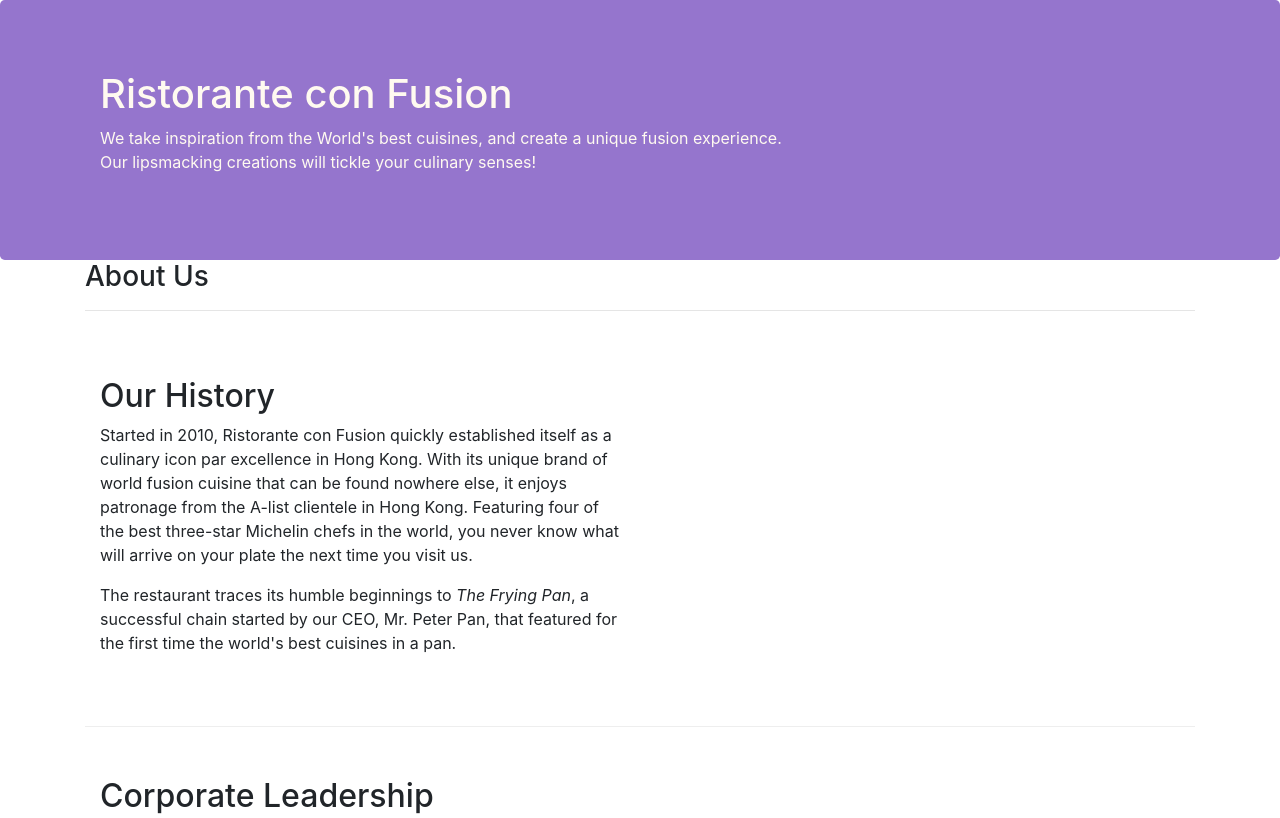
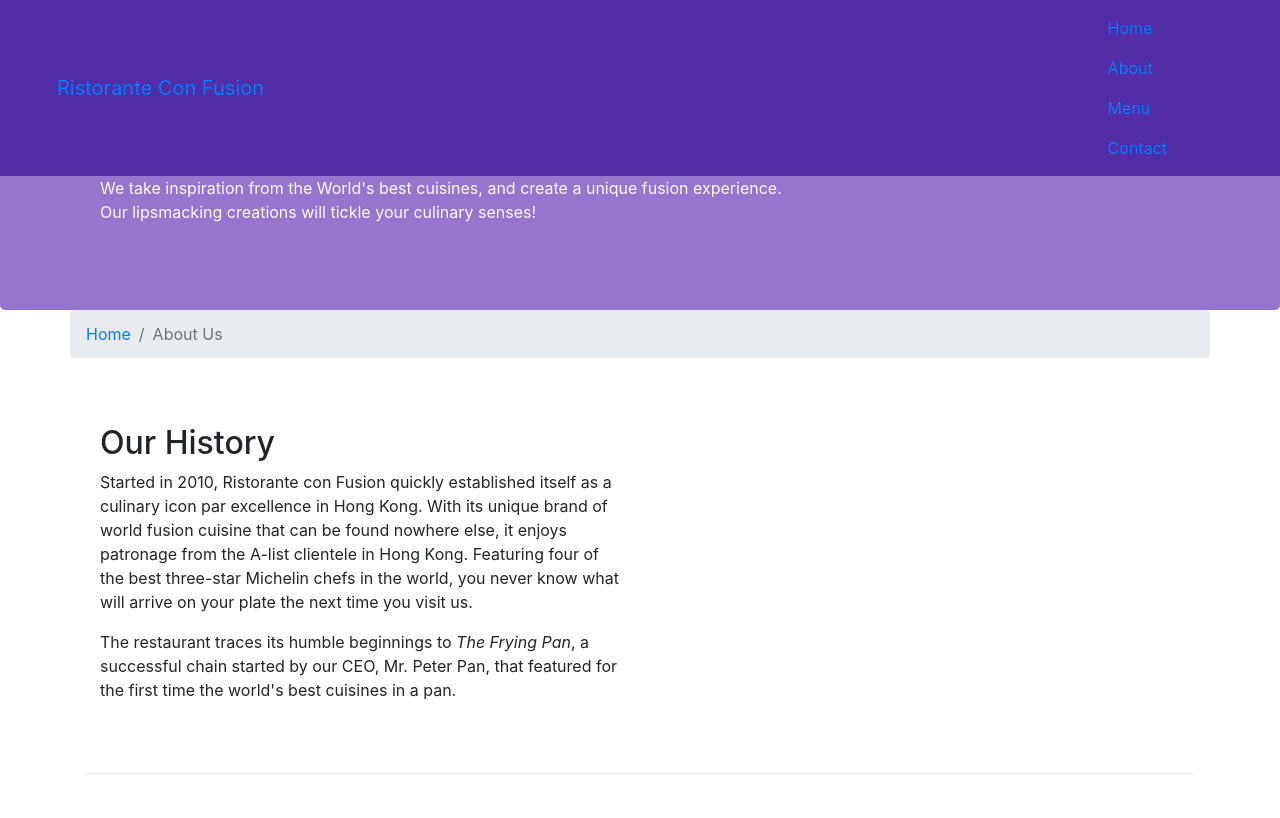
Before and after one commit to matienzar83/Bootstrap_conFusion, a website: page aboutus.html in a window 1280 px wide. Shown: the top 818 px of the page. Drawn offline with nearby package versions, Linux system fonts and the light colour scheme.

Commit message:
Navbar and Breadcrumbs

```diff
--- a/aboutus.html
+++ b/aboutus.html
@@ -10,7 +10,20 @@
 </head>
 
 <body>
-
+    <nav class="navbar navbar-inverse navbar-toggleable-sm fixed-top">
+        <div class="container">
+           <a class="navbar-brand" href="#">Ristorante Con Fusion</a>
+                <ul class="navbar-nav">
+                    <li class="nav-item active"><a class="nav-link" href="#">Home</a></li>
+                    <li class="nav-item"><a class="nav-link" href="./aboutus.html">About</a></li>
+                    <li class="nav-item"><a class="nav-link" href="#">Menu</a></li>
+                    <li class="nav-item"><a class="nav-link" href="#">Contact</a></li>
+                </ul>
+        </div>
+		  <button class="navbar-toggler" type="button" data-toggle="collapse" data-target="#Navbar">
+                <span class="navbar-toggler-icon"></span>
+            </button>
+    </nav>
     <header class="jumbotron">
         <div class="container">
             <div class="row row-header">
@@ -26,10 +39,10 @@
 
     <div class="container">
         <div class="row">
-            <div class="sm-12 col-lg-12">
-               <h3>About Us</h3>
-               <hr>
-            </div>
+            <ol class="col-12 breadcrumb">
+                <li class="breadcrumb-item"><a href="./index.html">Home</a></li>
+                <li class="breadcrumb-item active">About Us</li>
+            </ol>
         </div>
 
         <div class="row row-content align-item">
--- a/css/styles.css
+++ b/css/styles.css
@@ -28,3 +28,12 @@
     margin:0px;
     color:#0f0f0f;
 }
+
+body{
+    padding:50px 0px 0px 0px;
+    z-index:0;
+}
+
+.navbar-inverse {
+     background-color: #512DA8;
+}
```
Also changed, not shown: index.html (+16 -1 lines).
